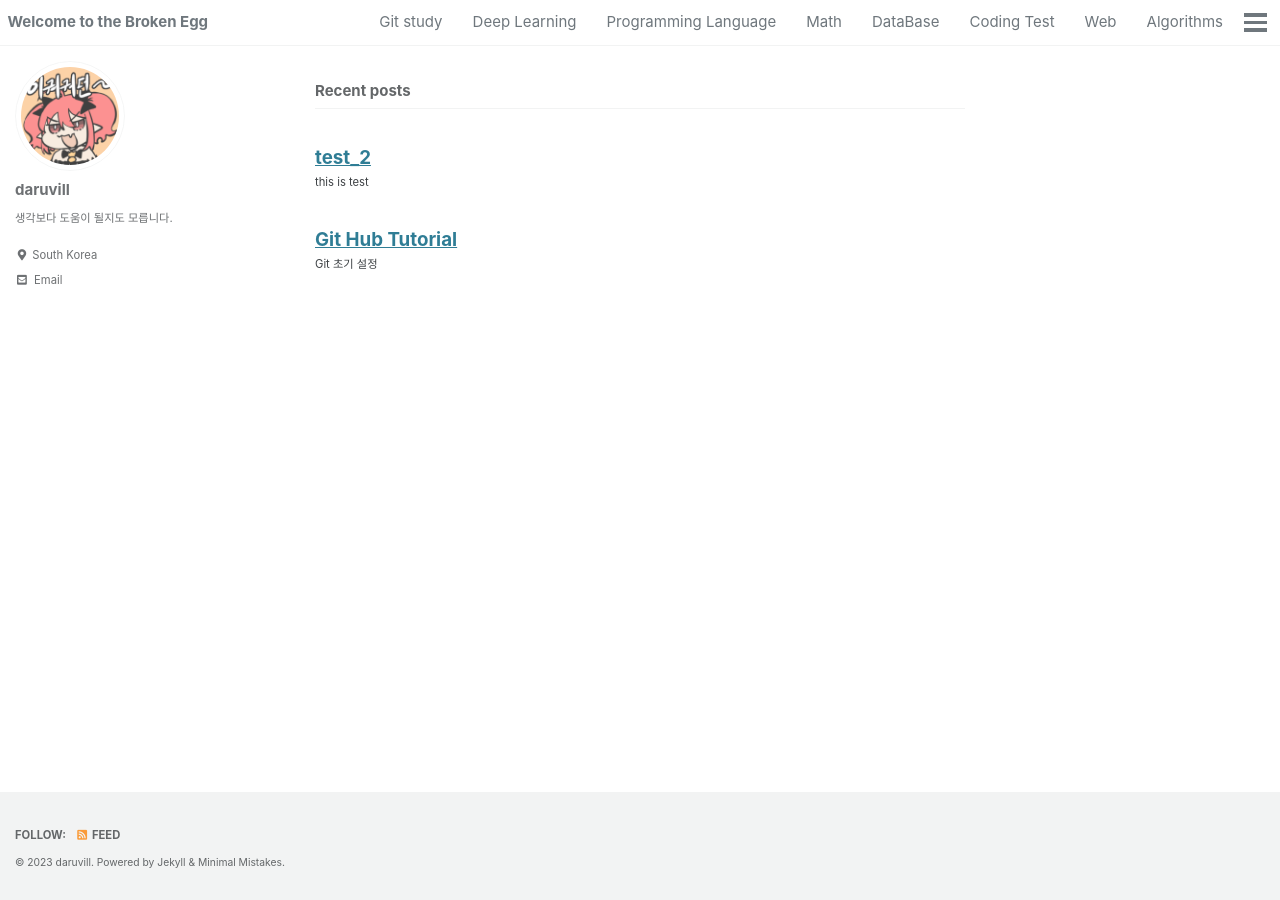
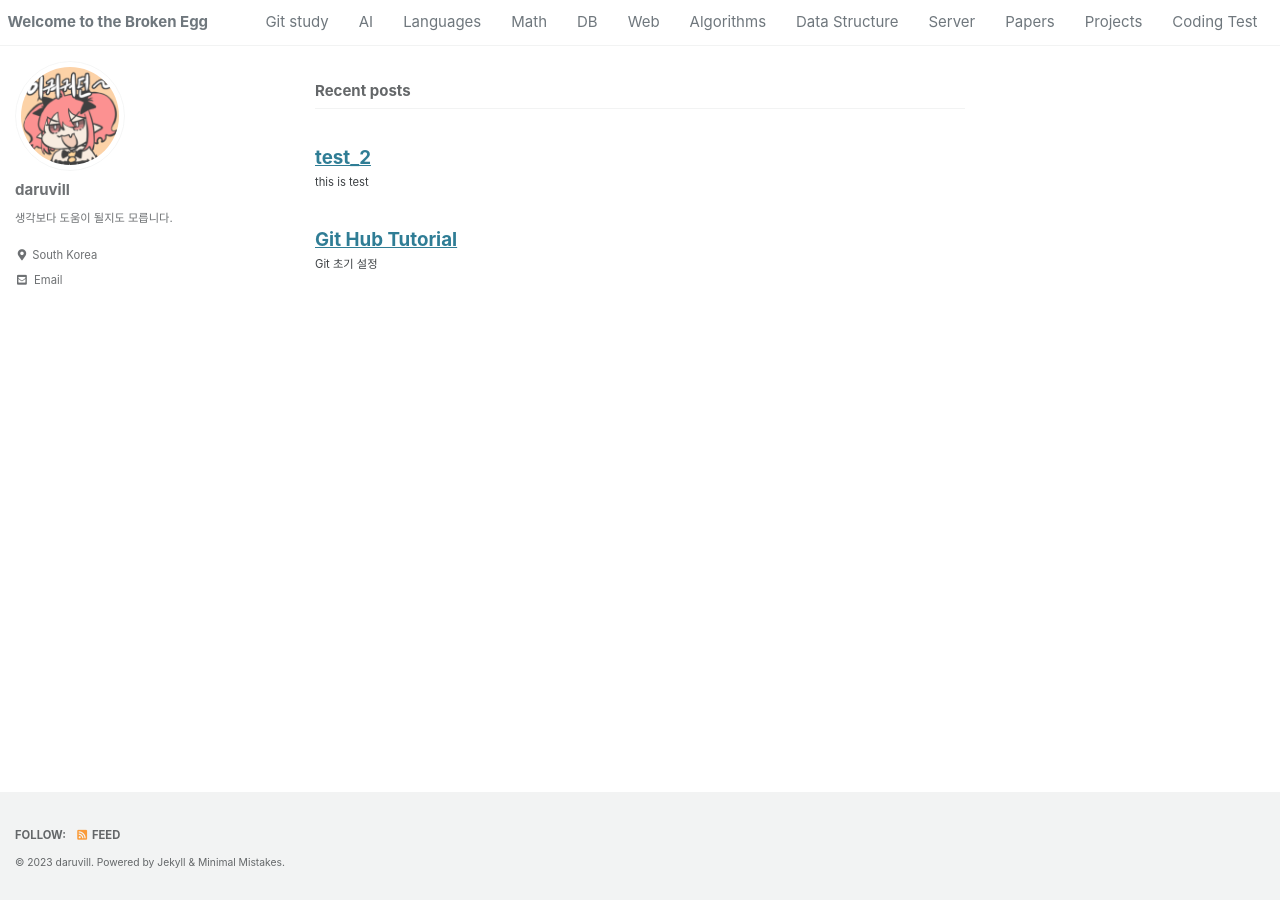
Before and after one commit to daruvill/broken-egg.github.io, a Jekyll site: the page built from index.md, in a window 1280 px wide. Built offline with Jekyll 4.4.1, drawn with Linux system fonts in a browser that asks for light colours; cached includes are drawn as plain includes; some web fonts are replaced.

Commit message:
change category names

```diff
--- a/_data/navigation.yml
+++ b/_data/navigation.yml
@@ -2,25 +2,25 @@
 main:
   - title: "Git study"
     url: /categories/git/
-  - title: "Deep Learning"
-    url: /categories/dl/
-  - title: "Programming Language"
+  - title: "AI"
+    url: /categories/ai/
+  - title: "Languages"
     url: /categories/pl/
   - title: "Math"
     url: /categories/math/
-  - title: "DataBase"
-    url: /categories/sql/
-  - title: "Coding Test"
-    url: /categories/ct/
+  - title: "DB"
+    url: /categories/db/
   - title: "Web"
     url: /categories/web/
   - title: "Algorithms"
     url: /categories/ag/
-  - title: "Papers and Articles"
-    url: /categories/papers/
-  - title: "Personal Projects"
-    url: /categories/projects/
+  - title: "Data Structure"
+    url: /categories/ds/
   - title: "Server"
     url: /categories/server/
-  - title: "Data Structure"
-    url: /categories/ds/
+  - title: "Papers"
+    url: /categories/papers/
+  - title: "Projects"
+    url: /categories/projects/
+  - title: "Coding Test"
+    url: /categories/ct/
```
